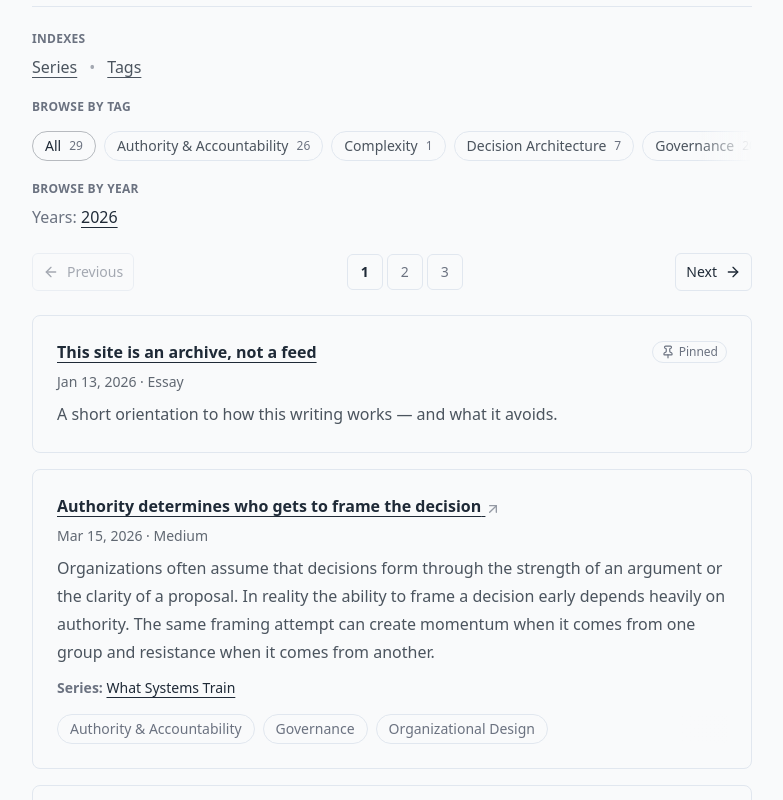
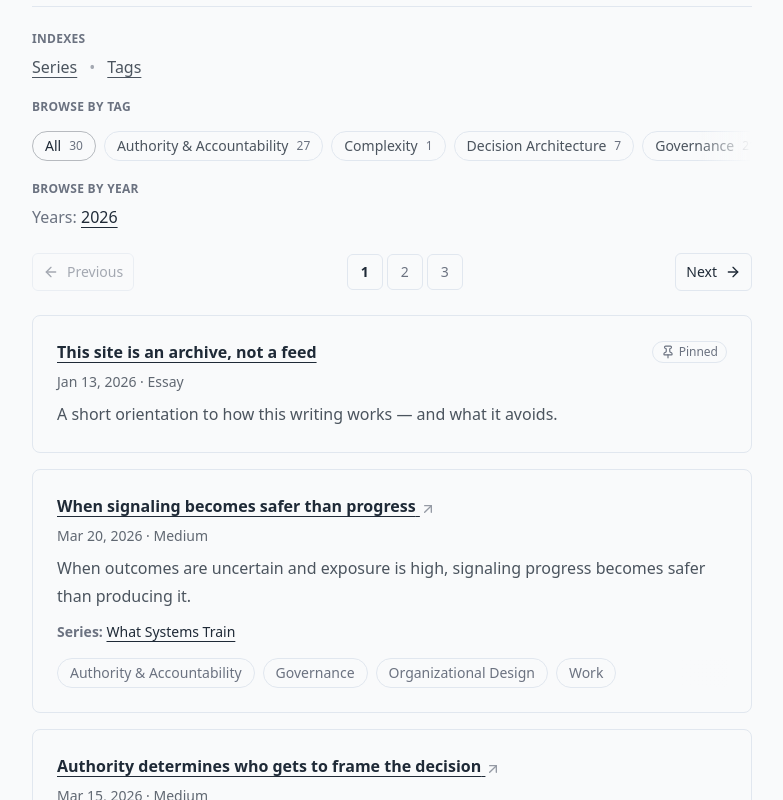
Before and after one commit to andrewjfrancis/andrewjfrancis-site, a Next.js app: page /writing in a window 1280 px wide. Shown: the part 380-1180 px from the top of the page, without its empty margins (248-1031 px from the left). Built offline with nearby package versions, Linux system fonts and the light colour scheme.

Commit message:
Publish “When signaling becomes safer than progress”
Adds new writing entry and publishes it on-site.
Includes metadata, tags, publish date, and listing updates.
Links out to Medium version where applicable.

```diff
--- a/app/_lib/staticLastmod.ts
+++ b/app/_lib/staticLastmod.ts
@@ -6,7 +6,7 @@
  * Format: YYYY-MM-DD
  */
 export const STATIC_LASTMOD = {
-  home: "2026-03-15",
+  home: "2026-03-20",
   work: "2026-02-14",
   about: "2026-02-15",
   now: "2026-01-13",
--- a/app/writing/_data/articles.ts
+++ b/app/writing/_data/articles.ts
@@ -23,6 +23,23 @@ export type Article = {
 export const PAGE_SIZE = 10;
 
 export const ARTICLES_REAL: Article[] = [
+  {
+    id: "2026-03-20-01",
+    title: "When signaling becomes safer than progress",
+    date: "2026-03-20",
+    year: 2026,
+    excerpt:
+      "When outcomes are uncertain and exposure is high, signaling progress becomes safer than producing it.",
+    source: "medium",
+    externalUrl:
+      "https://medium.com/@andrewjfrancis/when-signaling-becomes-safer-than-progress-5fc63d26af65",
+    tags: [
+      "Authority & Accountability",
+      "Governance",
+      "Organizational Design",
+      "Work",
+    ],
+  },
   {
     id: "2026-03-15-01",
     title: "Authority determines who gets to frame the decision",
--- a/app/writing/_data/series.ts
+++ b/app/writing/_data/series.ts
@@ -57,6 +57,7 @@ export const SERIES: Series[] = [
       "2026-03-10-01",
       "2026-03-13-01",
       "2026-03-15-01",
+      "2026-03-20-01",
     ],
   },
   {
```
